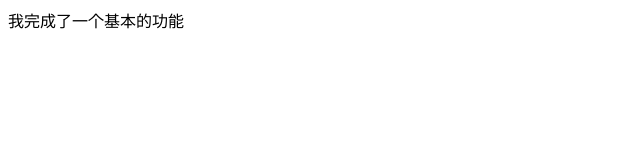
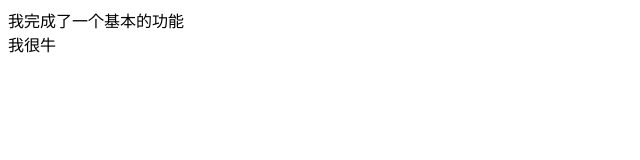
Before and after one commit to huangshuaizs/first, a plain HTML site: page index.html in a window 1280 px wide. Shown: the full height of the page, 0-640 px from the left. Drawn offline with Linux system fonts and the light colour scheme.

Commit message:
我很牛

```diff
--- a/index.html
+++ b/index.html
@@ -8,5 +8,6 @@
 </head>
 <body>
     我完成了一个基本的功能
+    <div>我很牛</div>
 </body>
 </html>
```
